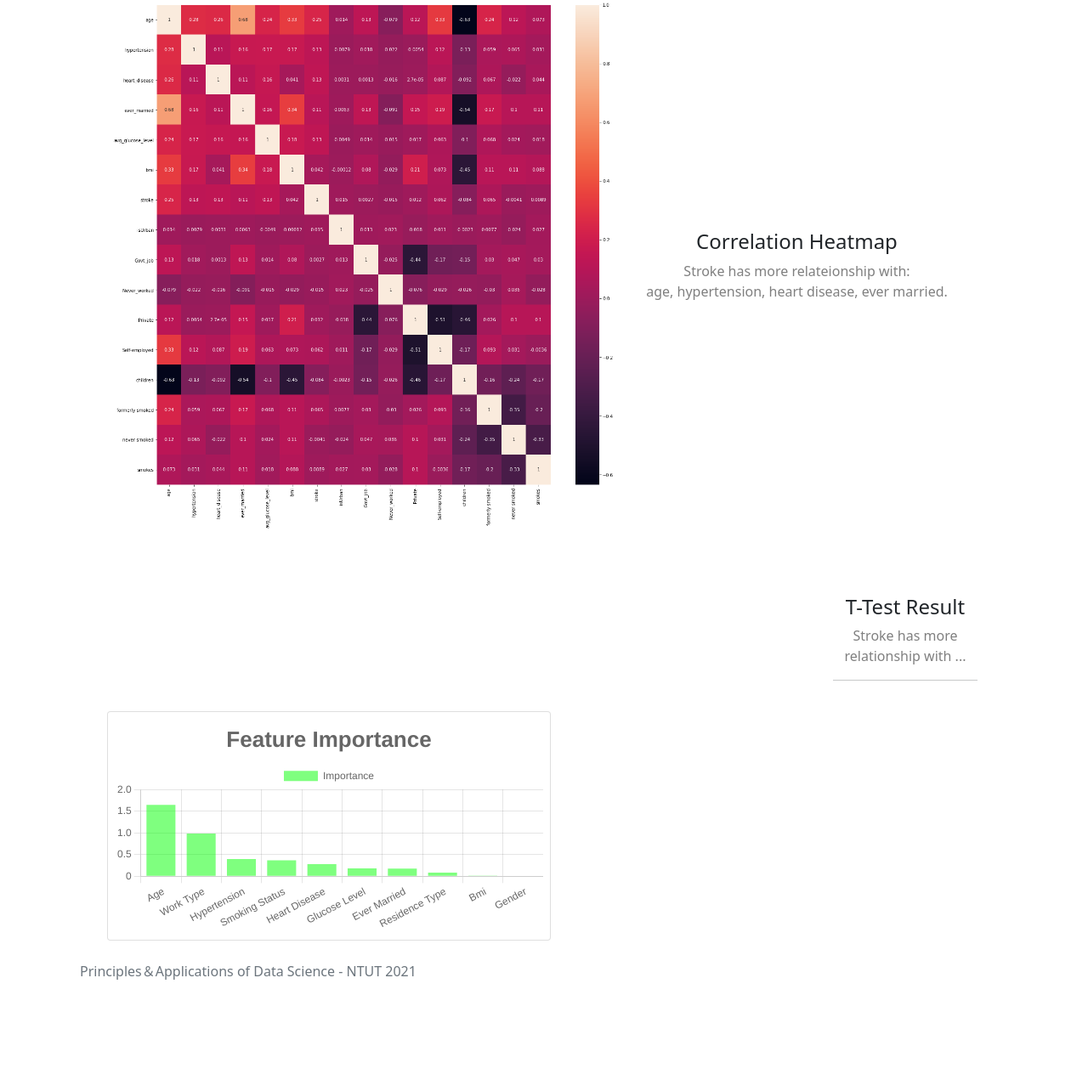
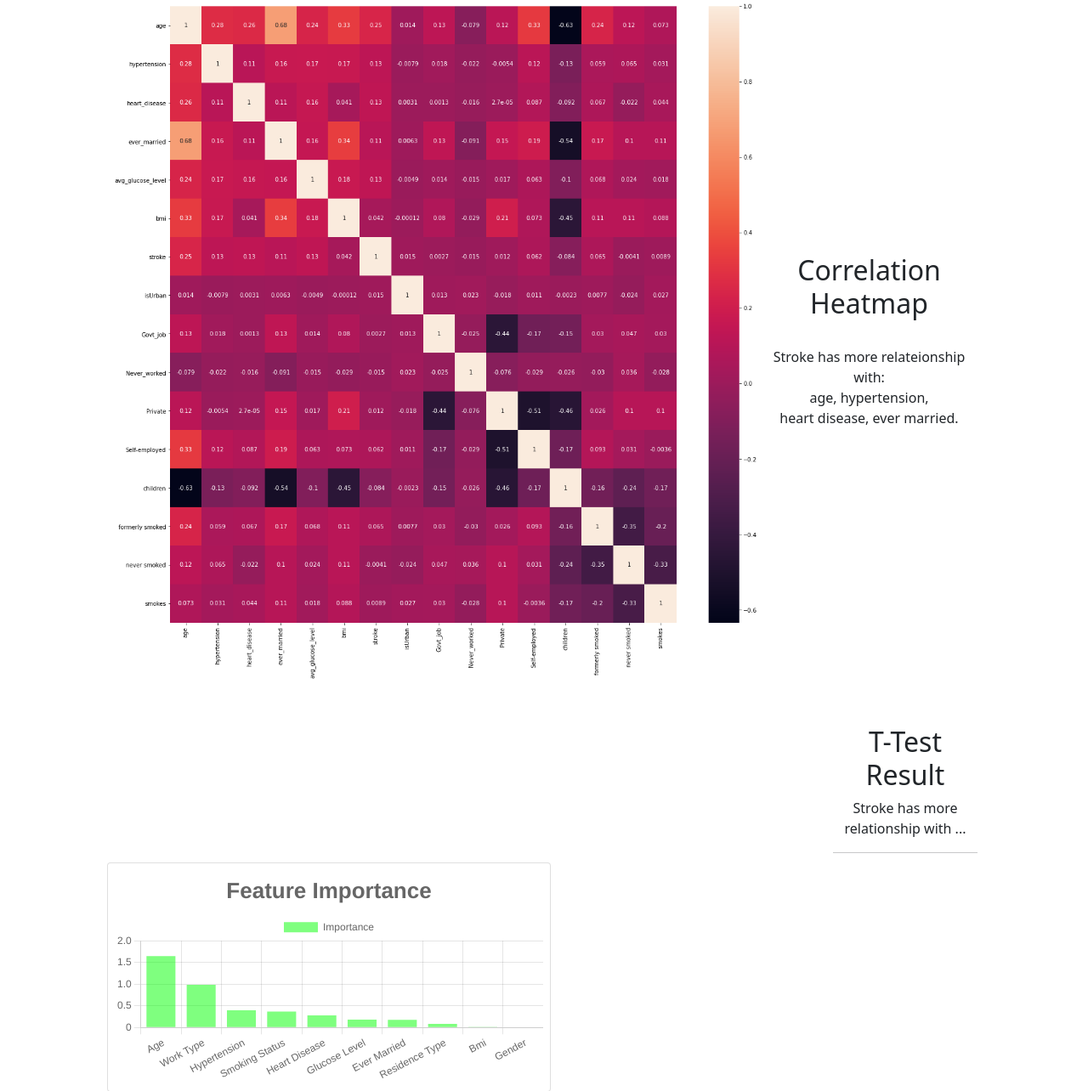
Before and after one commit to allen880612/ML-StrokePrediction, a Flask app: page /data in a window 1280 px wide. Shown: the part 97-1381 px from the top of the page at 85% size. Before the commit the page ends 1250 px from the top, so only its background shows below. Run offline with Flask 2, Linux system fonts and the light colour scheme; a map, chart or similar area stays blank; parts of the project's set-up code (start-up, migrations or seed data) failed here and were passed over; some libraries are stand-ins or nearby versions.

Commit message:
[UI] adjust font and heatmap size

```diff
--- a/templates/data.html
+++ b/templates/data.html
@@ -8,13 +8,18 @@
 <div class="container px-4 px-lg-5">
     <!-- Featured Project Row-->
     <div class="row gx-0 mb-4 mb-lg-5 align-items-center">
-        <div class="col-xl-7 col-lg-6"><img class="img-fluid mb-3 mb-lg-0"
-                src="{{ url_for('static', filename='asset/img/CorrelationHeatmap.png') }}" alt="..." /></div>
-        <div class="col-xl-5 col-lg-6">
+        <div class="col-xl-9 col-lg-7">
+            <img class="img-fluid mb-3 mb-lg-0"
+                src="{{ url_for('static', filename='asset/img/CorrelationHeatmap.png') }}" alt="..." />
+        </div>
+                <div class="col-xl-3 col-lg-5">
             <div class="featured-text text-center text-lg-left">
-                <h4>Correlation Heatmap</h4>
-                <p class="text-black-50 mb-0">Stroke has more relateionship with:<br>
-                    age, hypertension, heart disease, ever married.</p>
+                <h2>Correlation Heatmap</h2>
+                <p class="text-black-80 mb-0">
+                    <br>
+                    Stroke has more relateionship with:<br>
+                    age, hypertension, <br>
+                    heart disease, ever married.</p>
             </div>
         </div>
     </div>
@@ -27,8 +32,8 @@
             <div class="bg-black text-center h-100 project">
                 <div class="d-flex h-100">
                     <div class="project-text w-100 my-auto text-center text-lg-left">
-                        <h4 class="text-black">T-Test Result</h4>
-                        <p class="mb-0 text-black-50">Stroke has more relationship with ...</p>
+                        <h2 class="text-black">T-Test Result</h2>
+                        <p class="mb-0 text-black-60">Stroke has more relationship with ...</p>
                         <hr class="d-none d-lg-block mb-0 ms-0" />
                     </div>
                 </div>
```
